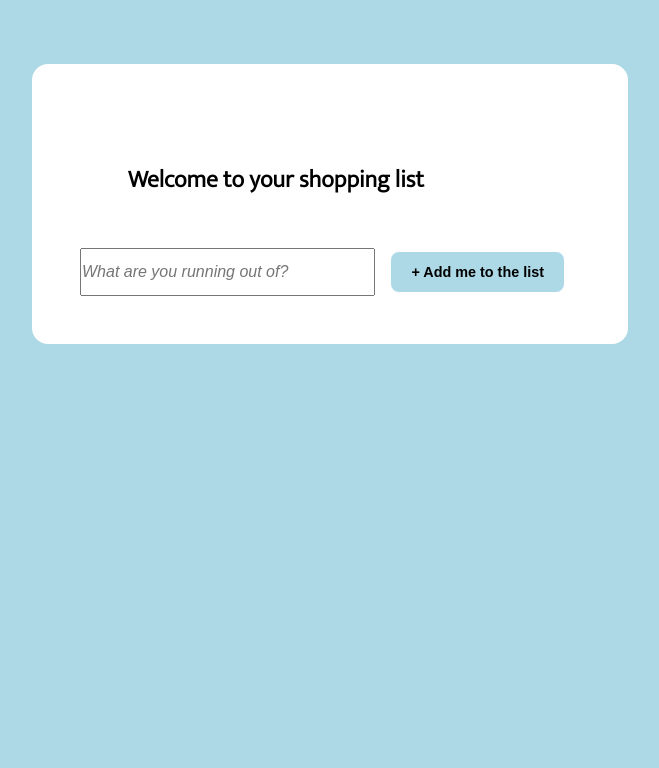
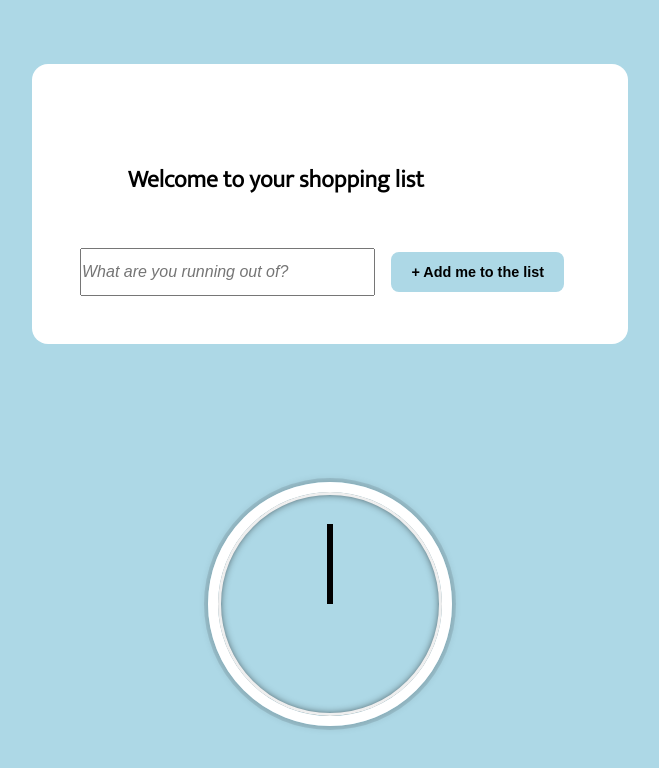
Before and after one commit to j-galkiewicz/Shopping-List, a website: page index.html in a window 1280 px wide. Shown: the whole page, without its empty margins (310-969 px from the left). Drawn offline with Linux system fonts and the light colour scheme.

Commit message:
clock intro

```diff
--- /dev/null
+++ b/components/_clock.scss
@@ -0,0 +1,40 @@
+/* Side Clock */
+
+.clock {
+    width: 10rem;
+    height: 10rem;
+    border: 10px solid white;
+    border-radius: 50%;
+    margin: 50px auto;
+    position: relative;
+    padding: 2rem;
+    box-shadow:
+      0 0 0 4px rgba(0,0,0,0.1),
+      inset 0 0 0 3px #EFEFEF,
+      inset 0 0 10px black,
+      0 0 10px rgba(0,0,0,0.2);
+
+      &-interface {
+        position: flex;
+        width: 100%;
+        height: 100%;
+        transform: translateY(-3px);
+      }
+
+    .hand {
+        width: 50%;
+        height: 6px;
+        background: black;
+        position: absolute;
+        top: 50%;
+        transform-origin: 100%;
+        transform: rotate(90deg);
+        transition: all 0.05s;
+        transition-timing-function: cubic-bezier(0.1, 2.7, 0.58, 1);
+
+      &-second-hand {
+        height: 4px;
+        opacity: 0.7;
+      }
+  }
+}
--- a/index.html
+++ b/index.html
@@ -22,6 +22,14 @@
       <ul class="list"></ul>
     </div>
 
+    <div class="clock">
+      <div class="clock-interface">
+        <div class="hand hour-hand"></div>
+        <div class="hand minute-hand"></div>
+        <div class="hand second-hand"></div>
+      </div>
+    </div>
+
     <script src="./script.js"></script>
   </body>
 
--- a/main.scss
+++ b/main.scss
@@ -6,3 +6,4 @@
 
 @import "components/button";
 @import "components/form";
+@import "components/clock";
--- a/script.js
+++ b/script.js
@@ -87,3 +87,28 @@ list.addEventListener('click', function(e) {
 })
 
 restoreFromLocalStorage();
+
+
+//Clock
+
+
+    const secondHand = document.querySelector('.second-hand');
+    const minHand = document.querySelector('.minute-hand');
+    const hourHand = document.querySelector('.hour-hand');
+
+    function setDate() {
+      const now = new Date();
+      //seconds hand
+      const seconds = now.getSeconds();
+      const secondsDegrees = ((seconds / 60) * 360) + 90;
+      secondHand.style.transform = `rotate(${secondsDegrees}deg)`;
+      //minutes hand
+      const minutes = now.getMinutes();
+      const minutesDegrees = ((minutes / 60) * 360) + 90;
+      minHand.style.transform = `rotate(${minutesDegrees}deg)`;
+      //hours hand
+      const hours = now.getHours();
+      const hoursDegrees = ((hours / 12) * 360) + 90;
+      hourHand.style.transform = `rotate(${hoursDegrees}deg)`;
+
+    }
```
Also changed, not shown: style.css.
